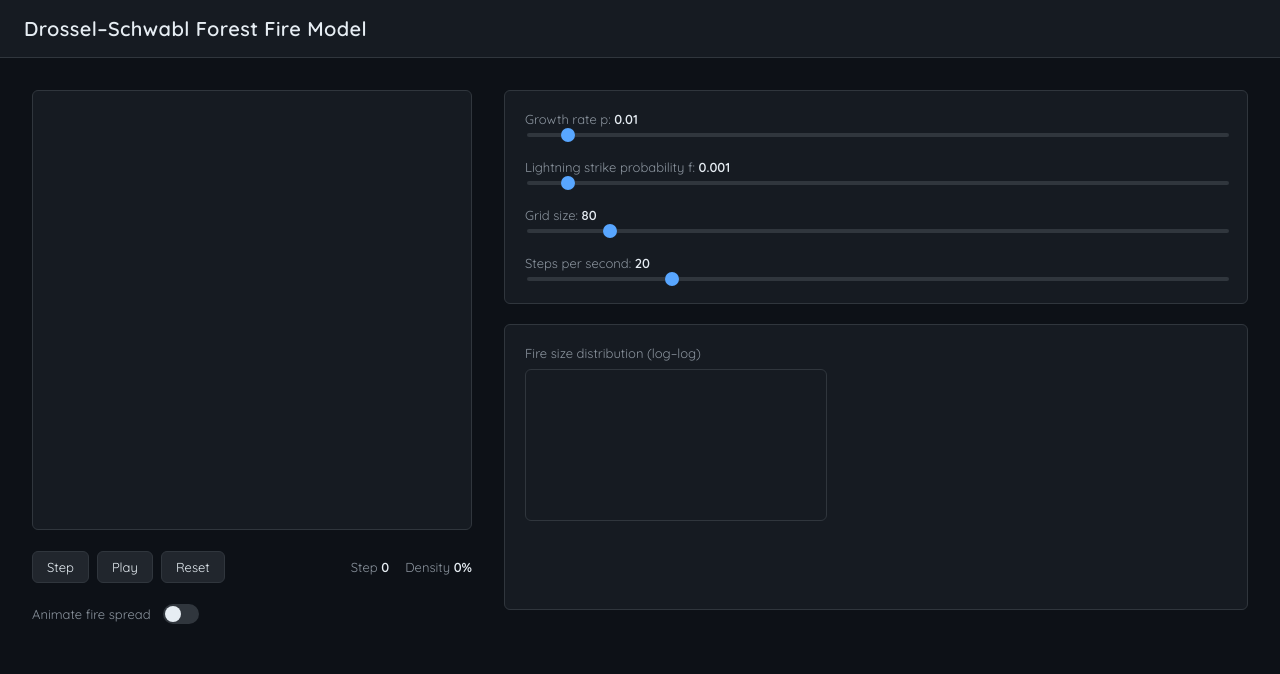
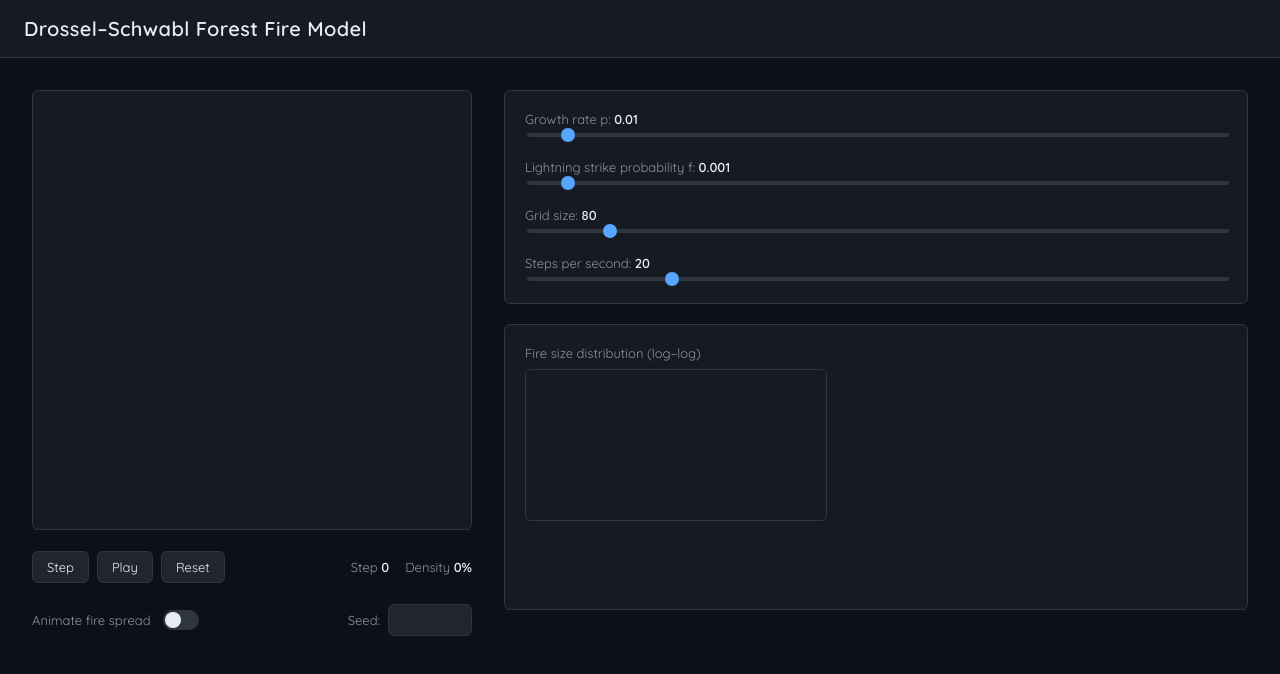
Before and after one commit to CodeNikolay/repo2, a plain HTML site: page webapp/static/index.html in a window 1280 px wide. Drawn offline with nearby package versions, Linux system fonts and the light colour scheme; no server answers.

Commit message:
added seed input

```diff
--- a/webapp/static/app.js
+++ b/webapp/static/app.js
@@ -10,6 +10,7 @@ const f_slider = document.getElementById("f-slider")
 const grid_slider = document.getElementById("grid-slider");
 const fps_slider = document.getElementById("fps-slider")
 const animation_toggle = document.getElementById("animation-toggle");
+const seed_input = document.getElementById("seed-input");
 const offscreen = document.createElement("canvas");
 const offCtx = offscreen.getContext("2d");
 const colors = { 0: "#000000", 1: "#023020", 2: "#ffe135" };
@@ -20,9 +21,10 @@ const CHART_TEXT_MUTED = "#8b949e";
 const CHART_ACCENT = "#58a6ff";
 let fireChart = null;
 
-async function createSession(grid_size = grid_slider.value, p = p_slider.value, f = f_slider.value, seed = null){
+async function createSession(grid_size = grid_slider.value, p = p_slider.value, f = f_slider.value, seed = seed_input.value){
     stepInProgress = false;
     document.getElementById("btn-step").disabled = false;
+    if (seed === "") { seed = null; }
 
     const res = await fetch("/api/session", {
         method: "POST",
@@ -230,6 +232,12 @@ function restartTimer() {
 document.getElementById("btn-step").onclick = () => { setRunning(false); step(); };
 document.getElementById("btn-play").onclick = () => { setRunning(!running); restartTimer(); };
 document.getElementById("btn-reset").onclick = () => { setRunning(false); restartTimer(); createSession(); };
+seed_input.addEventListener("input", () => {
+    if (seed_input.value === "") return;
+    setRunning(false);
+    restartTimer();
+    createSession();
+});
 
 p_slider.addEventListener("input", (e) => {
     changeParameters();
--- a/webapp/static/index.html
+++ b/webapp/static/index.html
@@ -27,11 +27,17 @@
               <p>Density <span id="density-out">0%</span></p>
             </div>
           </div>
-          <label class="toggle-row" for="animation-toggle">
-            <span>Animate fire spread</span>
-            <input type="checkbox" id="animation-toggle">
-            <span class="toggle-switch"></span>
-          </label>
+          <div class="second-row">
+            <label class="toggle-row" for="animation-toggle">
+              <span>Animate fire spread</span>
+              <input type="checkbox" id="animation-toggle">
+              <span class="toggle-switch"></span>
+            </label>
+            <div class="seed-container">
+              <label class="seed" for="seed-input">Seed: </label>
+              <input type="number" min="0" id="seed-input">
+            </div>
+          </div>
         </div>
 
         <div class="right-panel">
--- a/webapp/static/styles.css
+++ b/webapp/static/styles.css
@@ -110,7 +110,13 @@ button:hover {
   font-weight: 600;
 }
 
-/* ---------- Animation toggle ---------- */
+/* ---------- Animation toggle + seed row ---------- */
+
+.second-row {
+  display: flex;
+  justify-content: space-between;
+  align-items: center;
+}
 
 .toggle-row {
   display: flex;
@@ -162,6 +168,52 @@ button:hover {
 
 .toggle-row:hover .toggle-switch {
   border-color: var(--accent);
+}
+
+.seed-container {
+  display: flex;
+  align-items: center;
+  gap: 8px;
+  color: var(--text-muted);
+  font-size: 13px;
+}
+
+.seed-container label {
+  cursor: default;
+}
+
+#seed-input {
+  width: 84px;
+  height: 32px;
+  padding: 0 10px;
+  background-color: #21262d;
+  color: var(--text);
+  border: 1px solid var(--border);
+  border-radius: 6px;
+  font-family: inherit;
+  font-size: 13px;
+  outline: none;
+  transition: border-color 0.15s ease, background-color 0.15s ease;
+  -moz-appearance: textfield;
+}
+
+#seed-input:hover {
+  background-color: #30363d;
+  border-color: var(--accent);
+}
+
+#seed-input:focus {
+  border-color: var(--accent);
+}
+
+#seed-input::-webkit-outer-spin-button,
+#seed-input::-webkit-inner-spin-button {
+  -webkit-appearance: none;
+  margin: 0;
+}
+
+#seed-input::placeholder {
+  color: var(--text-muted);
 }
 
 /* ---------- Sliders (stacked on the right) ---------- */
```
